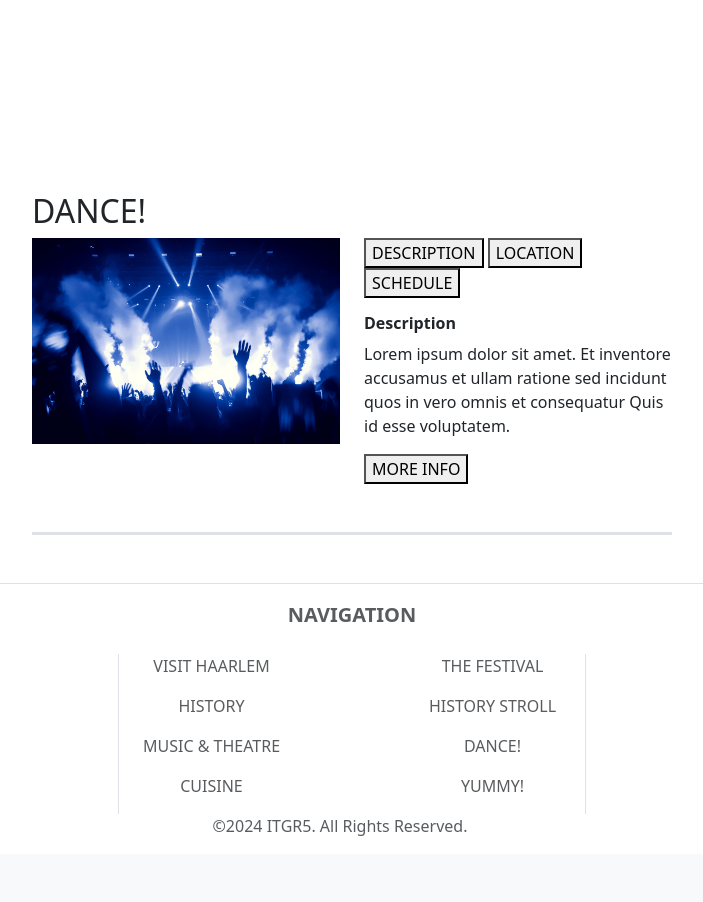
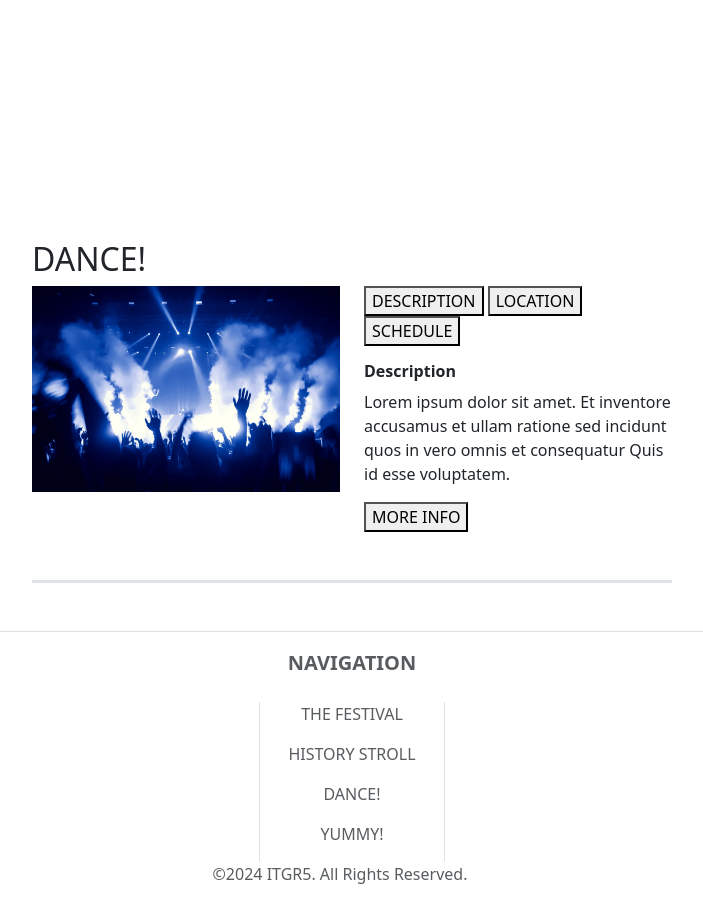
Before and after one commit to AchilleasB/HaarlemFestival, a PHP site: page /app/views/festival/index.php in a window 1280 px wide. Shown: the part 1216-2118 px from the top of the page, without its empty margins (288-991 px from the left). Before the commit the page ends 2052 px from the top, so only its background shows below. Run offline with PHP 8.4, Linux system fonts and the light colour scheme; some libraries are stand-ins or nearby versions.

Commit message:
css festival update

```diff
--- a/app/public/festivalStyle.css
+++ b/app/public/festivalStyle.css
@@ -12,7 +12,6 @@
     color: #D9B448;
 }
 
-  /* Style the buttons that are used to open the tab content */
   .tab button {
     background-color: black;
     color: inherit;
@@ -20,12 +19,10 @@
     font-weight: lighter;
   }
 
-  /* Change background color of buttons on hover */
   .tab button:hover {
     background-color: #600808;
   }
 
-  /* Create an active/current tablink class */
   .tab button.active {
     background-color: #A60303;
   }
--- a/app/views/festival/index.php
+++ b/app/views/festival/index.php
@@ -31,7 +31,7 @@
     </header>
 
     <section class="wine-bg">
-        <div class="container text-white w-75 py-4">
+        <div class="container text-white w-75 py-5">
             <div class="row">
                 <div class="col-md-4">
                     <h3 class="inline-text">The <span class="gold-text">Summer Festival</span></h3>
@@ -70,7 +70,7 @@
                     <div id="Description" class="tabcontent">
                         <h6 class = "fw-bold pt-3">Description</h6>
                         <p>Lorem ipsum dolor sit amet. Et inventore accusamus et ullam ratione sed incidunt quos in vero omnis et consequatur Quis id esse voluptatem. </p>
-                        <button class = "info-button">MORE INFO</button>
+                        <button class = "info-button" href>MORE INFO</button>
                     </div>
 
                     <div id="Location" class="tabcontent">
@@ -91,13 +91,12 @@
 
 
 
-
     <?php
     include __DIR__ . '/../footer.php';
     ?>
     <script>
 
-        function openTab(evt, cityName) {
+        function openTab(evt, tabName) {
             // Declare all variables
             var i, tabcontent, tablinks;
 
@@ -114,7 +113,7 @@
             }
 
             // Show the current tab, and add an "active" class to the button that opened the tab
-            document.getElementById(cityName).style.display = "block";
+            document.getElementById(tabName).style.display = "block";
             evt.currentTarget.className += " active";
         }
         document.getElementById("defaultOpen").click();
--- a/app/views/footer.php
+++ b/app/views/footer.php
@@ -8,23 +8,8 @@
             </div>
             <div class="row mt-2 ">
            <div class="d-flex justify-content-center text-uppercase ">
-                <div class="col-md-2 col-lg-2 col-xl-2 mx-5 border-start">
-                <p>
-                        <a href="/" class="text-reset text-decoration-none">Visit Haarlem</a>
-                    </p>
-                    <p>
-                        <a href="#" class="text-reset text-decoration-none">History</a>
-                    </p>
-                    <p>
-                        <a href="#" class="text-reset text-decoration-none">Music & Theatre</a>
-                    </p>
-                    <p>
-                        <a href="#" class="text-reset text-decoration-none">Cuisine</a>
-                    </p>
 
-                </div>
-
-                <div class="col-md-2 col-lg-2 col-xl-2 mx-5 border-end">
+                <div class="col-md-2 col-lg-2 col-xl-2 mx-5 border-start border-end">
                 <p>
                         <a href="/festival" class="text-reset text-decoration-none">The Festival</a>
                     </p>
```
